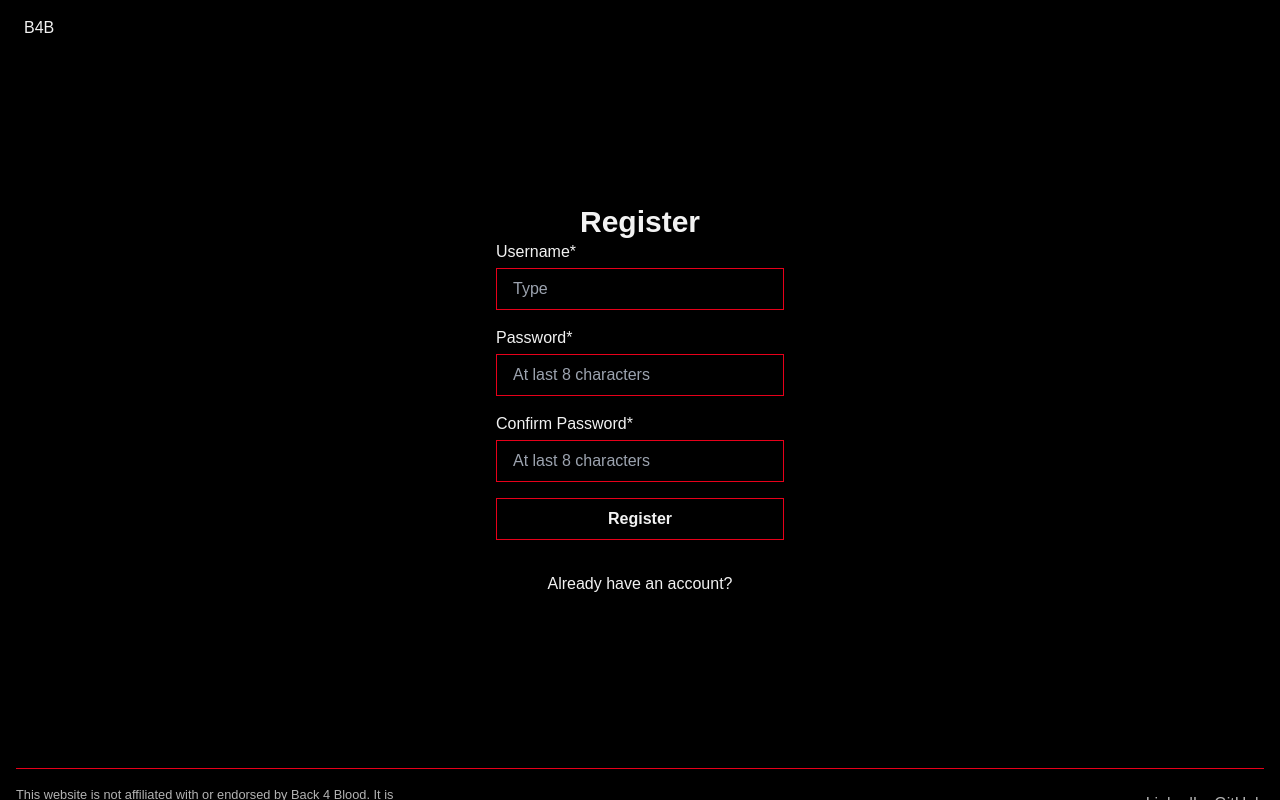
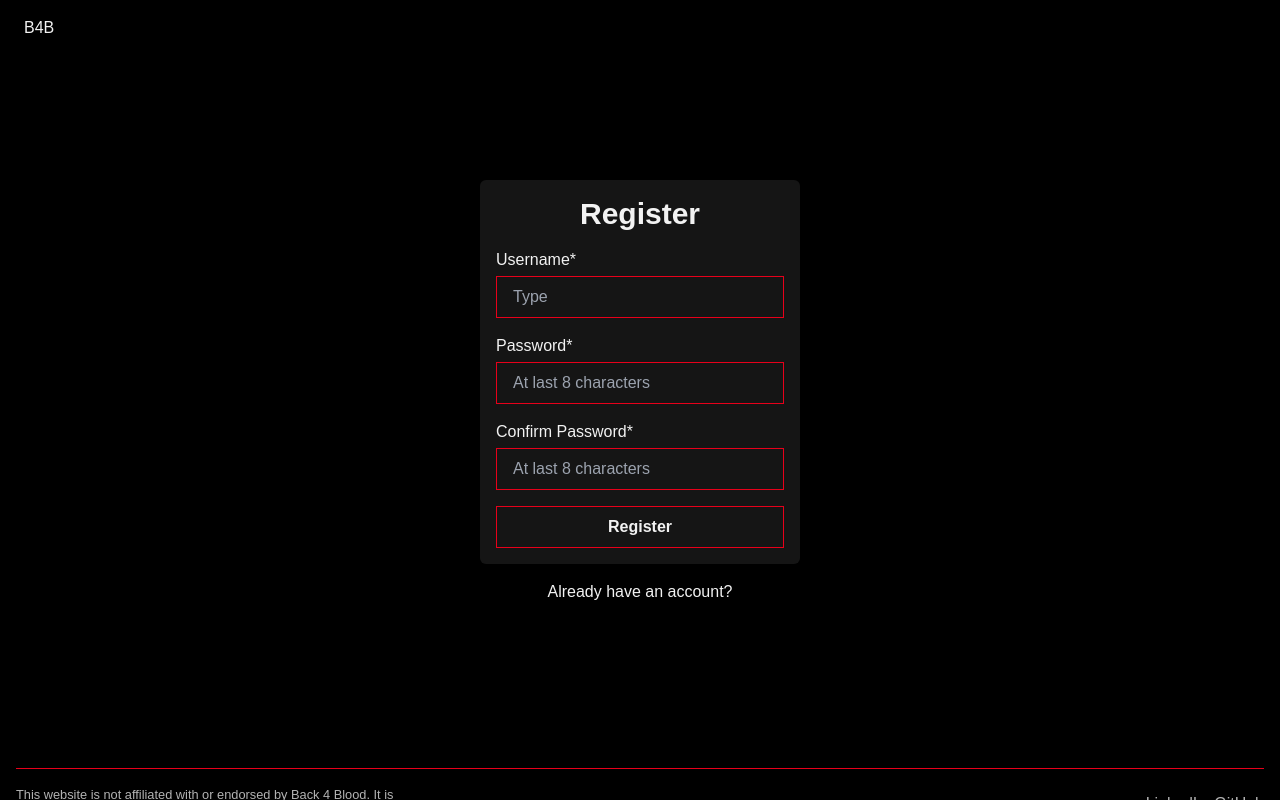
Before and after one commit to Agusdben/b4b-deck-maker, a Next.js app: page /register in a window 1280 px wide. Built offline with nearby package versions, Linux system fonts and the light colour scheme; a web font is replaced by a local one.

Commit message:
fix error message

```diff
--- a/src/pages/register/index.tsx
+++ b/src/pages/register/index.tsx
@@ -8,15 +8,13 @@ const RegisterPage: React.FC = () => {
   return (
     <UnauthenticatedRoute>
       <AppLayout>
-        <div className='w-full h-full flex flex-col items-center justify-center gap-4'>
-          <section className='max-w-xs w-full p-4 flex flex-col items-center justify-center bg-black-700 rounded-md'>
+        <section className='flex gap-4 flex-col items-center justify-center w-full max-w-xs p-4 rounded-md bg-black-800'>
           <SectionTitle>Register</SectionTitle>
           <RegisterForm />
         </section>
         <section>
           <Link href={'/login'}>Already have an account?</Link>
         </section>
-        </div>
       </AppLayout>
     </UnauthenticatedRoute>
   )
--- a/src/services/user.ts
+++ b/src/services/user.ts
@@ -1,4 +1,5 @@
 import { API_URL } from '@/config/api'
+import { type ApiError } from '@/types/api'
 import { type LoginFormFields } from '@/types/login'
 import { type RegisterFormValues } from '@/types/register'
 import { type User, type UserToken } from '@/types/user'
@@ -56,8 +57,8 @@ export const registerNewUser = async (body: RegisterFormValues): Promise<void> =
   })
     .then(async (res) => {
       if (!res.ok) {
-        const { error } = await res.json()
-        throw new Error(error)
+        const error: ApiError = await res.json()
+        throw new Error(error.message)
       }
     })
     .catch(error => handleErrors(error))
```
Lines whose indentation alone changed are shown as unchanged.
